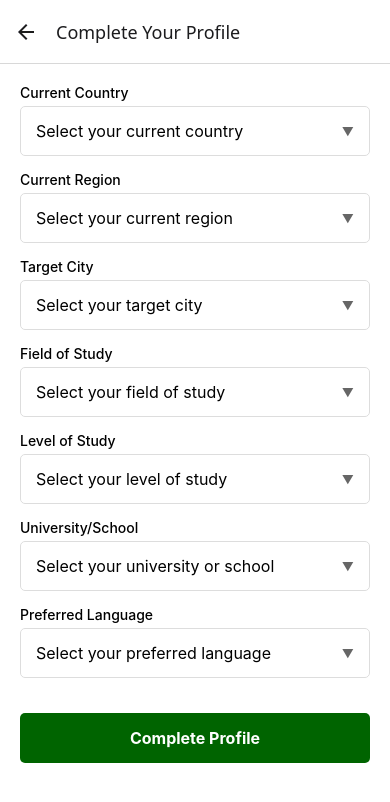
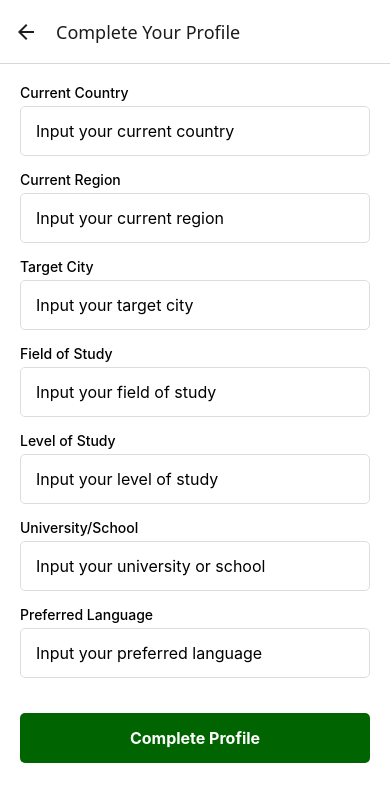
Before and after one commit to Coder-Helium/CoinApp, a React Native app: screen /ProfileSetup in a window 390 px wide. Shown: the top 802 px of the page. Built offline with nearby package versions, Linux system fonts and the light colour scheme.

Commit message:
feat: profile页面组件修改-下拉框-输入框

```diff
--- a/src/screens/auth/ProfileSetup.tsx
+++ b/src/screens/auth/ProfileSetup.tsx
@@ -241,11 +241,11 @@ const ProfileSetupScreen = observer(() => {
               <View style={styles.selectContainer}>
                 <TextInput
                   style={styles.selectInput}
-                  placeholder="Select your current country"
+                  placeholder="Input your current country"
                   value={country}
                   onChangeText={setCountry}
                 />
-                <Text style={styles.selectArrow}>▼</Text>
+
               </View>
             </View>
 
@@ -254,11 +254,11 @@ const ProfileSetupScreen = observer(() => {
               <View style={styles.selectContainer}>
                 <TextInput
                   style={styles.selectInput}
-                  placeholder="Select your current region"
+                  placeholder="Input your current region"
                   value={region}
                   onChangeText={setRegion}
                 />
-                <Text style={styles.selectArrow}>▼</Text>
+
               </View>
             </View>
 
@@ -267,11 +267,11 @@ const ProfileSetupScreen = observer(() => {
               <View style={styles.selectContainer}>
                 <TextInput
                   style={styles.selectInput}
-                  placeholder="Select your target city"
+                  placeholder="Input your target city"
                   value={city}
                   onChangeText={setCity}
                 />
-                <Text style={styles.selectArrow}>▼</Text>
+
               </View>
             </View>
 
@@ -280,11 +280,11 @@ const ProfileSetupScreen = observer(() => {
               <View style={styles.selectContainer}>
                 <TextInput
                   style={styles.selectInput}
-                  placeholder="Select your field of study"
+                  placeholder="Input your field of study"
                   value={fieldOfStudy}
                   onChangeText={setFieldOfStudy}
                 />
-                <Text style={styles.selectArrow}>▼</Text>
+
               </View>
             </View>
 
@@ -293,11 +293,11 @@ const ProfileSetupScreen = observer(() => {
               <View style={styles.selectContainer}>
                 <TextInput
                   style={styles.selectInput}
-                  placeholder="Select your level of study"
+                  placeholder="Input your level of study"
                   value={levelOfStudy}
                   onChangeText={setLevelOfStudy}
                 />
-                <Text style={styles.selectArrow}>▼</Text>
+
               </View>
             </View>
 
@@ -306,11 +306,11 @@ const ProfileSetupScreen = observer(() => {
               <View style={styles.selectContainer}>
                 <TextInput
                   style={styles.selectInput}
-                  placeholder="Select your university or school"
+                  placeholder="Input your university or school"
                   value={university}
                   onChangeText={setUniversity}
                 />
-                <Text style={styles.selectArrow}>▼</Text>
+
               </View>
             </View>
 
@@ -319,11 +319,11 @@ const ProfileSetupScreen = observer(() => {
               <View style={styles.selectContainer}>
                 <TextInput
                   style={styles.selectInput}
-                  placeholder="Select your preferred language"
+                  placeholder="Input your preferred language"
                   value={language}
                   onChangeText={setLanguage}
                 />
-                <Text style={styles.selectArrow}>▼</Text>
+
               </View>
             </View>
 
```
